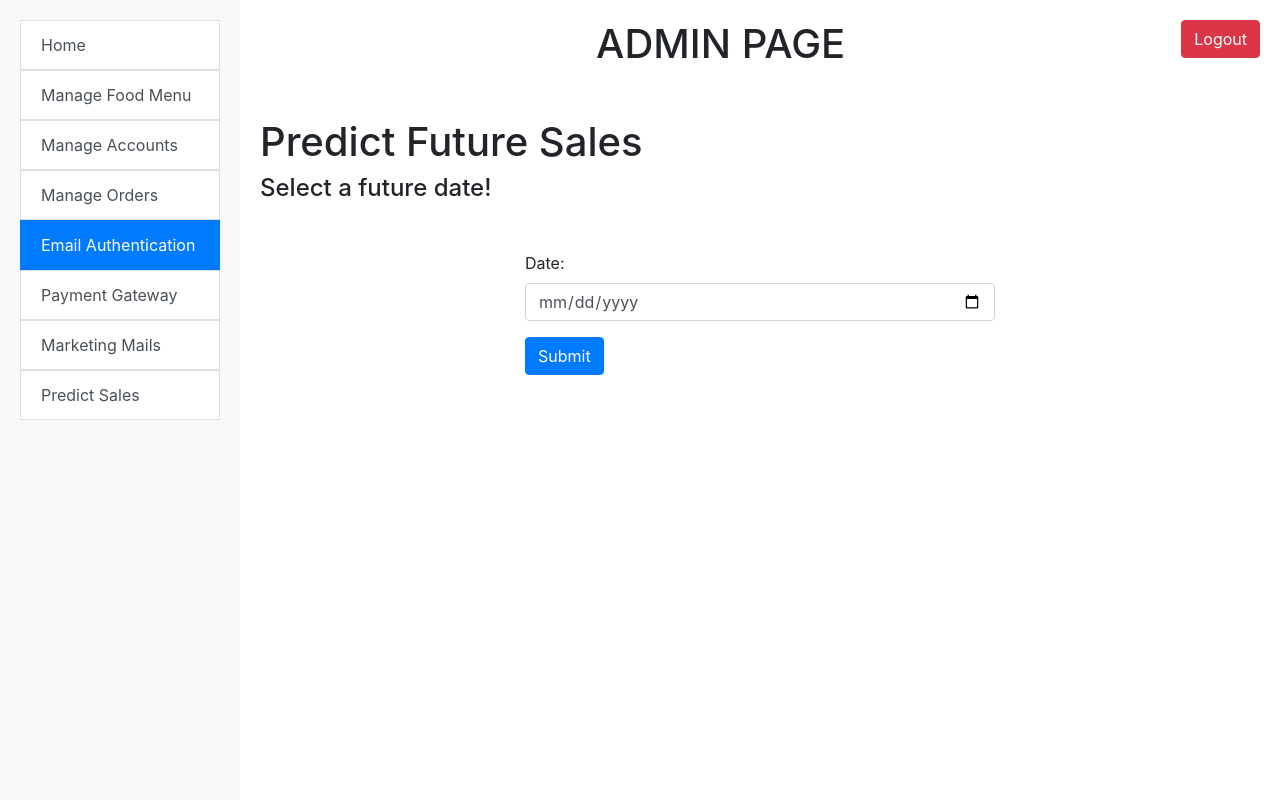
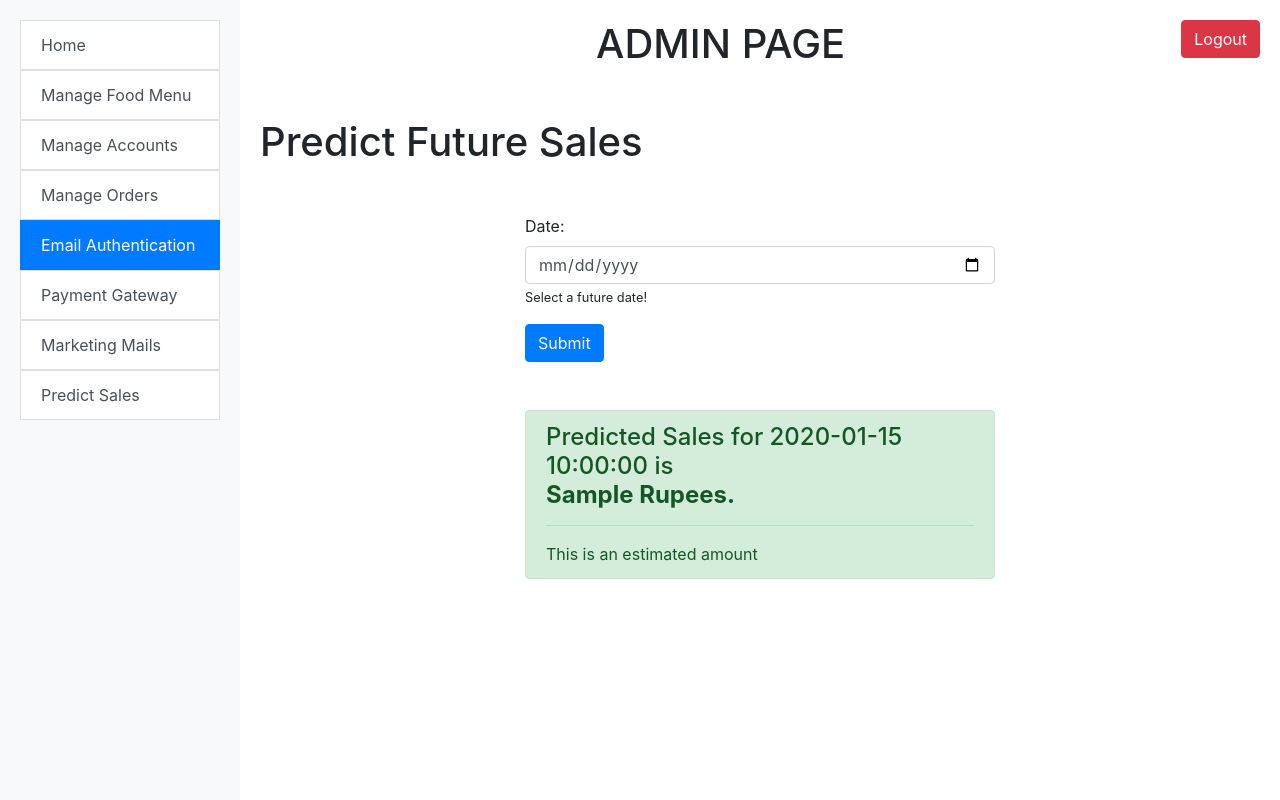
Before and after one commit to ItsAdi22/Restaurant-management-system, a Flask app: template templates/adminml.html in a window 1280 px wide. Run offline with Flask 3, Linux system fonts and the light colour scheme; the template is opened without the code that fills it: values that come from a table or form of the project are taken from there, most other values are stand-ins (such as "Sample title", 1, 10 or a date in 2020); some libraries are stand-ins or nearby versions.

Commit message:
implemented machine learning algorithm to predict future sales

```diff
--- a/app.py
+++ b/app.py
@@ -1,6 +1,6 @@
 from flask import Flask, render_template, url_for, redirect, request, session, flash
 from flask_mysqldb import MySQL
-from forms import SignupForm, LoginForm, MenuForm, PaymentForm, AddFoodForm, DeleteFoodForm, StripeKeysForm, MarketingForm, CompleteOrderForm, DeleteOrderForm, LoginAsUserForm, DeleteUserAccForm, AddAdminAccForm, DelAdminAccForm, AdminLoginForm, AdminRegistForm, AdminOTPForm, AdminForgetPassForm, AdminForgetPassOTPForm, AdminSetNewPassForm
+from forms import SignupForm, LoginForm, MenuForm, PaymentForm, AddFoodForm, DeleteFoodForm, StripeKeysForm, MarketingForm, CompleteOrderForm, DeleteOrderForm, LoginAsUserForm, DeleteUserAccForm, AddAdminAccForm, DelAdminAccForm, AdminLoginForm, AdminRegistForm, AdminOTPForm, AdminForgetPassForm, AdminForgetPassOTPForm, AdminSetNewPassForm, AdminPredictSalesForm
 import stripe
 import datetime
 import threading
@@ -12,6 +12,7 @@ from email.mime.multipart import MIMEMultipart
 from dotenv import load_dotenv
 
 import pandas as pd
+# import numpy as np
 from sklearn.model_selection import train_test_split
 from sklearn.linear_model import LinearRegression
 
@@ -835,7 +836,7 @@ def admin():
                form7 = DeleteUserAccForm()
                form8 = AddAdminAccForm()
                form9 = DelAdminAccForm()
-
+               form10 = AdminPredictSalesForm()
                if request.form.get('form_type') == 'payment_gateway':
                   paymentactive = True
                   return render_template('adminpay.html', apikey=apikey,pubkey=pubkey,paymentactive=paymentactive,form2=form2)
@@ -1088,7 +1089,66 @@ def admin():
 
                elif request.form.get('form_type_ml') == "admin_navml":
                   mlnav= True
-                  return render_template("adminml.html",mlnav=mlnav)
+                  return render_template("adminml.html",mlnav=mlnav,form10=form10)
+
+               elif request.form.get('form_type_ml') == "admin_ml":
+                  mlnav= True
+                  if form10.validate_on_submit():
+                     try:
+                        cursor.execute('SELECT date, SUM(price) as total_price FROM orders GROUP BY date LIMIT 7;')
+                        sales = cursor.fetchall()
+
+
+                        PredictedDate = request.form.get("dateInput")
+                        df = pd.DataFrame(sales,columns=['Date','Amount'])
+
+                        # Convert date columns to pandas datetime format
+                        df['Date'] = pd.to_datetime(df['Date'])
+
+                        #convert date into day
+                        df['DayOfWeek'] = df['Date'].dt.dayofweek
+
+                        #convert date into month
+                        df['Month'] = df['Date'].dt.month
+
+                        # Write DataFrame to CSV file
+                        df.to_csv('data.csv', index=False)
+
+                     except Exception as e:
+                        flash(str(e))
+                        return render_template("error.html",e=e)
+
+                     else:
+                        # Read CSV file into pandas DataFrame
+                        df_from_csv = pd.read_csv('data.csv')
+
+                        # Display DataFrame
+                        print(df_from_csv)
+
+                        X = df[['DayOfWeek', 'Month']]
+                        y = df['Amount']
+
+                        #X_train, X_test, y_train, y_test = train_test_split(X, y, test_size=0.2, random_state=42)
+
+                        # Train the linear regression model
+                        model = LinearRegression()
+                        model.fit(X, y)
+
+                        # Predict the day with the highest sales in the future
+                        future_date = pd.to_datetime(PredictedDate)  # Replace '2024-04-05' with the desired future date
+                        future_data = pd.DataFrame({'DayOfWeek': [future_date.dayofweek], 'Month': [future_date.month]})
+                        predicted_sales = model.predict(future_data)
+
+                        predicted_sales = round(predicted_sales[0],2)
+                        print('Predicted sales for future date:', predicted_sales)
+
+                        return render_template("adminml.html",mlnav=mlnav,predicted_sales=predicted_sales,PredictedDate=PredictedDate,form10=form10)
+
+                  else:
+                     for x in form10.errors:
+                        flash(f'Enter valid {x}')
+                        return redirect(url_for("adminml.html"))
+
 
 
                else:
@@ -1155,41 +1215,6 @@ def admin():
                   cursor.close()
                   homeactive = True
 
-                  #machine learning part begins here:
-                  df = pd.DataFrame(sales,columns=['Date','Amount'])
-
-                  # Convert date columns to pandas datetime format
-                  df['Date'] = pd.to_datetime(df['Date'])
-
-                  #convert date into day
-                  df['DayOfWeek'] = df['Date'].dt.dayofweek
-
-                  #convert date into month
-                  df['Month'] = df['Date'].dt.month
-
-                  # Write DataFrame to CSV file
-                  df.to_csv('data.csv', index=False)
-
-                  # Read CSV file into pandas DataFrame
-                  df_from_csv = pd.read_csv('data.csv')
-
-                  # Display DataFrame
-                  print(df_from_csv)
-
-                  X = df[['DayOfWeek', 'Month']]
-                  y = df['Amount']
-
-                  X_train, X_test, y_train, y_test = train_test_split(X, y, test_size=0.2, random_state=42)
-
-                  # Train the linear regression model
-                  model = LinearRegression()
-                  model.fit(X, y)
-
-                  # Predict the day with the highest sales in the future
-                  future_date = pd.to_datetime('2024-04-05')  # Replace '2024-04-05' with the desired future date
-                  future_data = pd.DataFrame({'DayOfWeek': [future_date.dayofweek], 'Month': [future_date.month]})
-                  predicted_sales = model.predict(future_data)
-                  print('Predicted sales for future date:', predicted_sales)
 
                   return render_template('admin.html', title = "Admin",totalSales=totalSales,sales=sales,homeactive=homeactive,pendingSales=pendingSales,totalOrders=totalOrders,todaySales=todaySales,allitems=allitems)
 
--- a/forms.py
+++ b/forms.py
@@ -115,5 +115,6 @@ class AdminSetNewPassForm(FlaskForm):
     submit = SubmitField('Submit')
 
 class AdminPredictSalesForm(FlaskForm):
+    form_type_ml = HiddenField(default="admin_ml",validators=[InputRequired()])
     dateInput = DateField('Date', validators=[InputRequired()], format='%Y-%m-%d')
     submit = SubmitField('Submit')
--- a/templates/adminml.html
+++ b/templates/adminml.html
@@ -9,18 +9,35 @@
 
 {% block content %}
 <h1>Predict Future Sales</h1>
-<h4>Select a future date!</h4>
 <div class="container mt-5">
     <div class="row justify-content-center">
       <div class="col-md-6">
-        <form action="#" method="POST">
+        <form action="{{ url_for('admin') }}" method="post">
+            {{ form10.csrf_token }}
+            {{ form10.form_type_ml (value= "admin_ml") }}
           <div class="form-group">
             <label for="dateInput">Date:</label>
-            <input type="date" class="form-control" id="dateInput" name="dateInput" required>
+            {{ form10.dateInput(class="form-control") }}
+            <small>Select a future date!</small>
+
+
           </div>
-          <button type="submit" class="btn btn-primary">Submit</button>
+          {{ form10.submit(class="btn btn-primary") }}
         </form>
       </div>
     </div>
   </div>
+  {% if predicted_sales %}
+  <div class="container mt-5">
+    <div class="row justify-content-center">
+      <div class="col-md-6">
+        <div class="alert alert-success" role="alert">
+          <h4 class="alert-heading">Predicted Sales for {{ PredictedDate }} is <br> <b>{{ predicted_sales }} Rupees.</b></h4>
+          <hr>
+          <p class="mb-0">This is an estimated amount</p>
+        </div>
+      </div>
+    </div>
+  </div>
+  {% endif %}
 {% endblock content %}
```
